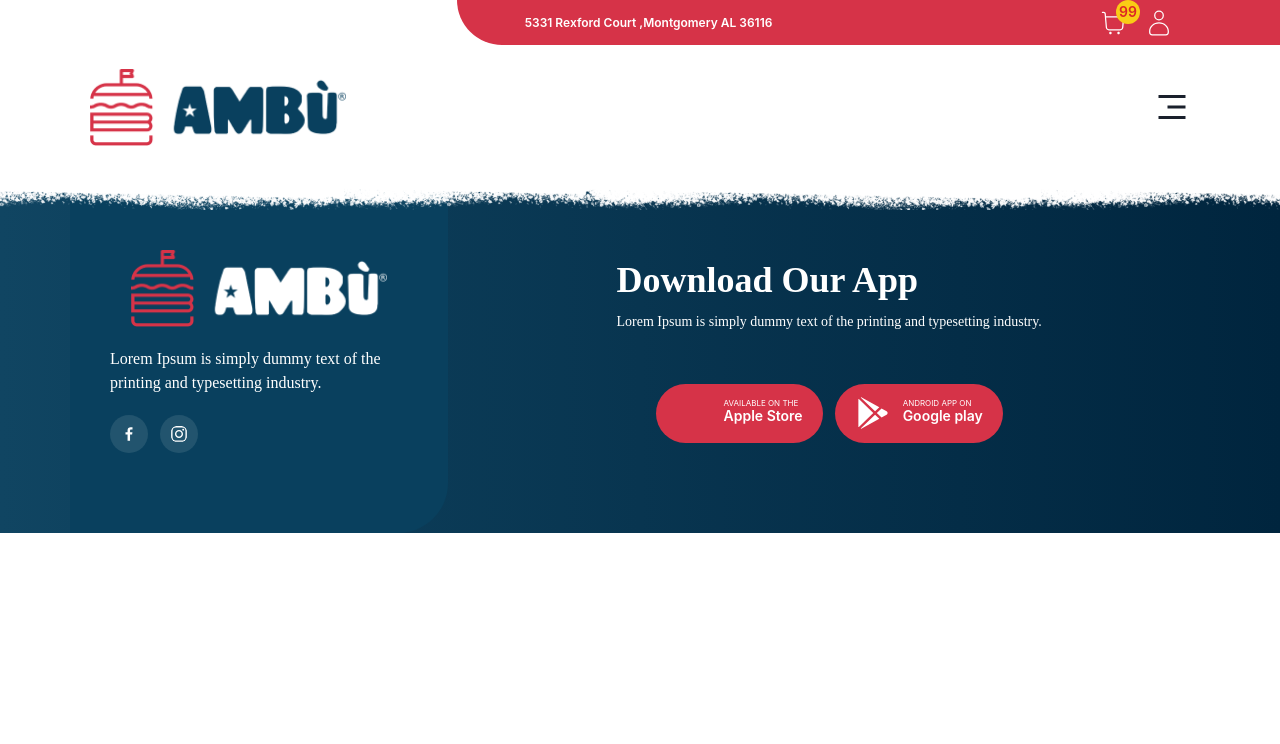
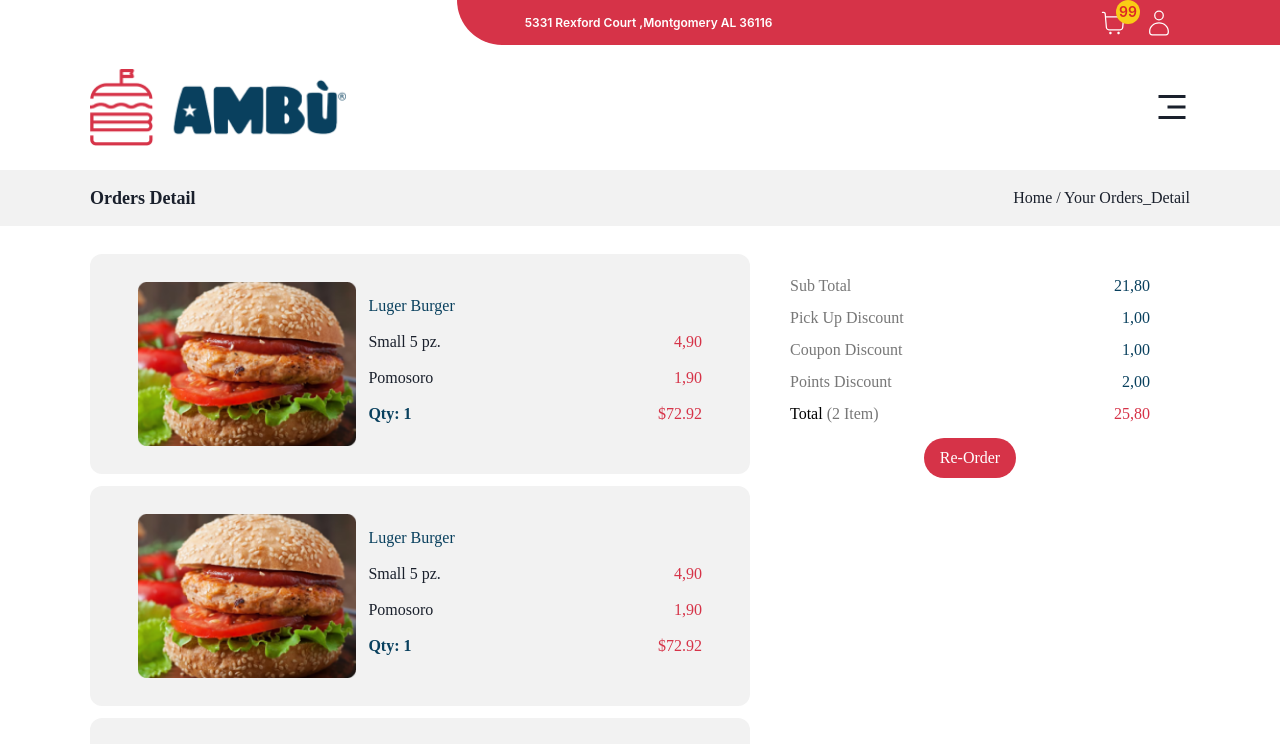
Before and after one commit to Shubh-Rajawat/ecommerce-nbt, a React (Create React App) app: page /order-details in a window 1280 px wide. Shown: the top 744 px of the page. Built offline with nearby package versions, Linux system fonts and the light colour scheme; some icons are missing.

Commit message:
single order details page

```diff
--- a/src/App.js
+++ b/src/App.js
@@ -18,6 +18,7 @@ import ProfileSettings from "./pages/ProfileSettings";
 import HelpAndSupport from "./pages/HelpAndSupport";
 import EditProfile from "./pages/EditProfile";
 import RewardPointPage from "./pages/RewardPointPage";
+import OrderDetails from "./pages/OrderDetails";
 function App() {
   return (
     <>
@@ -34,6 +35,7 @@ function App() {
           <Route path="/address" element={ <Address /> } />
           <Route path="/order-location" element={ <OrderLocation /> } />
           <Route path="/orders" element={ <OrderHistory /> } />
+          <Route path="/order-details" element={<OrderDetails />} />
           <Route path="/profile" element={ <Profile /> } />
           <Route path="/edit-profile" element={ <EditProfile /> } />
           <Route path="/profile/settings" element={ <ProfileSettings /> } />
--- a/src/components/order/OngoingOrder.jsx
+++ b/src/components/order/OngoingOrder.jsx
@@ -3,7 +3,8 @@ import onOrder from "../../static/assets/onorder.png";
 const OngoingOrder = () => {
   return (
     <div className="grid grid-cols-2">
-      <div className="grid grid-cols-2 bg-white border border-gray-200 rounded-lg shadow dark:bg-gray-800 dark:border-gray-700 ">
+      <div className="bg-[#F2F2F2] px-2 md:px-12 py-8 rounded-lg">
+        <div className="grid grid-cols-2 bg-[#F2F2F2] border border-gray-200 rounded-lg shadow dark:bg-gray-800 dark:border-gray-700 ">
         <img className="rounded-t-lg" src={onOrder} alt="" />
 
         <div className="p-5">
@@ -11,14 +12,15 @@ const OngoingOrder = () => {
             Crispy Chicken
           </h5>
 
-          <p className="mb-3 font-normal text-gray-700 dark:text-gray-400">
+          <p className="mb-3 font-normal text-[#fff]  popins">
             Pollo Fritto 100g, insalata, mayo
           </p>
           <div className="flex justify-between">
-            <p>10,90</p>
+            <p className="text-[#fff] popins">10,90</p>
             <p className="btn-red"> Re-order</p>
           </div>
         </div>
+      </div>
       </div>
     </div>
   );
--- a/src/components/order/OrderHistoryComp.jsx
+++ b/src/components/order/OrderHistoryComp.jsx
@@ -1,5 +1,6 @@
 import React from "react";
 import { tableData } from "../../Data";
+import { NavLink } from "react-router-dom";
 
 const OrderHistoryComp = () => {
   return (
@@ -41,7 +42,11 @@ const OrderHistoryComp = () => {
                   <td className="px-6 py-4">
                     <img src={res?.img} />
                   </td>
-                  <td className="px-6 py-4">{res?.order}</td>
+                  <td className="px-6 py-4">
+                    <NavLink to='/order-details'>
+                      {res?.order}
+                    </NavLink>
+                  </td>
                   <td className="px-6 py-4">{res?.total}</td>
                   <td className="px-6 py-4">{res?.qty}</td>
 
--- /dev/null
+++ b/src/components/order/SingleOrderCart.jsx
@@ -0,0 +1,34 @@
+import React from 'react'
+import reImg from '../../static/assets/reorder.png'
+
+const SingleOrderCart = () => {
+  return (
+ <>
+
+    <div className='grid grid-cols-5 bg-[#F2F2F2] ramto mt-3 rounded-xl px-2 md:px-12 py-7 gap-3'>
+<div className='col-span-2 '>
+
+    <img src={reImg} />
+</div>
+<div className='col-span-3 md:pt-3   '>
+    <h2 className='text-[#09405E]'>Luger Burger</h2>
+    <div className='flex justify-between pt-[3px] md:pt-3'>
+        <p className='popins '>Small 5 pz.</p>
+        <p className='text-[#D63348]'>4,90</p>
+    </div>
+     <div className='flex justify-between pt-[3px] md:pt-3'>
+        <p className='popins '>Pomosoro</p>
+        <p className='text-[#D63348]'>1,90</p>
+    </div>
+     <div className='flex justify-between pt-[3px] md:pt-3'>
+        <p className=' popins text-[#09405E] font-semibold'>Qty: 1</p>
+        <p className='text-[#D63348]'>$72.92</p>
+    </div>
+</div>
+
+    </div>
+ </>
+  )
+}
+
+export default SingleOrderCart
--- a/src/components/reward/Rewards.jsx
+++ b/src/components/reward/Rewards.jsx
@@ -5,7 +5,6 @@ const Rewards = () => {
   return (
     <>
 <BreadCrumb
-
      page={ {
           title: "Rewards",
           path: "Home / Rewards",
@@ -17,7 +16,6 @@ const Rewards = () => {
           <div
             className={`border  rounded-[45px]  bg-white shadow-lg relative overflow-hidden`}
           >
-
             <div className="bg-[#D63348] text-center h-[200px] grid place-content-center">
               <h1 className='text-[35px] ramto text-white'>Reward Points</h1>
               <p className='popins text-white'>As On 05  OCT 2023</p>
@@ -42,39 +40,36 @@ const Rewards = () => {
                 </div>
             </div>
           </div>
+          {/* History Reward */}
+          <RewardHis
+            color='text-[#D63348]'
+            pts='+65 pts'
+           />
+            <RewardHis
+              color='text-[#09405E]'
+              pts='-20 pts'
+           />
 
-          {/* History Reward */}
-          <div className="py-4">
+        </div>
+      </div>
+    </>
+  )
+}
+
+const RewardHis=({color,pts})=>{
+  return(
+<div className="py-4">
 
             <h1 className='ramto text-[20px] py-2'>History</h1>
             <div className='w-full  h-full bg-white shadow-lg relative overflow-hidden py-7 px-5  md:px-7  rounded-3xl popins font-semibold'>
                 <p >Reward points added for order <br />
                      #FDY-741503335- 7616966</p>
              <div className='flex justify-between text-[#777777] pt-3'>   <p>01 OCT 2023</p>
-           <p className='text-[#D63348] font-bold ramto'>+65 pts</p></div>
+           <p className={` ${color} font-bold ramto`}>{pts}</p></div>
            <p className='text-[#777777]'>Transaction ID: #102721302</p>
             </div>
 
           </div>
-
-
-            <div className="py-4">
-            <div className='w-full  h-full bg-white shadow-lg relative overflow-hidden py-7 px-5  md:px-7  rounded-3xl popins font-semibold'>
-                <p >Reward points added for order <br />
-                     #FDY-741503335- 7616966</p>
-             <div className='flex justify-between text-[#777777] pt-3'>   <p>01 OCT 2023</p>
-           <p className='text-[#09405E] font-bold ramto'>-20 pts</p></div>
-           <p className='text-[#777777]'>Transaction ID: #102721302</p>
-            </div>
-
-          </div>
-        </div>
-
-
-
-
-      </div>
-    </>
   )
 }
 
--- /dev/null
+++ b/src/pages/OrderDetails.jsx
@@ -0,0 +1,52 @@
+import React from 'react'
+import BreadCrumb from '../components/common/BreadCrumb'
+import SingleOrderCart from '../components/order/SingleOrderCart'
+
+const OrderDetails = () => {
+  return (
+   <>
+
+    <BreadCrumb    page={ {
+          title: "Orders Detail",
+          path: "Home / Your Orders_Detail",
+          bg: "bg-[#F2F2F2]",
+        } }/>
+
+        <section className='grid grid-cols-1 lg:grid-cols-5 ss-container'>
+
+  <div class="col-span-3 pt-4">
+    <SingleOrderCart />
+    <SingleOrderCart />
+    <SingleOrderCart />
+  </div>
+  <div class="lg:col-span-2  p-4 popins text-[#777777] pt-10 px-10 capitalize">
+  <div className='flex justify-between pt-2 '>
+    <p>Sub Total</p>
+    <p className='text-[#09405E] ramto'>21,80</p>
+  </div>
+  <div className='flex justify-between pt-2'>
+    <p>Pick Up discount</p>
+    <p className='text-[#09405E] ramto'>1,00</p>
+  </div>
+  <div className='flex justify-between pt-2'>
+    <p>coupon discount</p>
+    <p className='text-[#09405E] ramto'>1,00</p>
+  </div>
+    <div className='flex justify-between pt-2'>
+    <p>points discount</p>
+    <p className='text-[#09405E] ramto'>2,00</p>
+  </div>
+    <div className='flex justify-between pt-2'>
+    <p className='ramto text-[#000]'>Total <span className='popins text-[#777777]'>(2 Item)</span></p>
+    <p className='text-[#D63348] ramto'>25,80</p>
+  </div>
+<div className='text-center mt-3'>
+  <button className='bg-[#D63348] rounded-3xl px-4 py-2 text-[#fff] ramto '>Re-Order</button>
+
+</div>  </div>
+        </section>
+   </>
+  )
+}
+
+export default OrderDetails
```
Also changed, not shown: src/static/assets/reorder.png (added).
